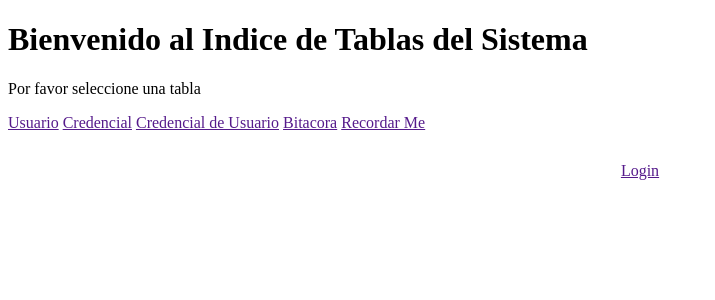
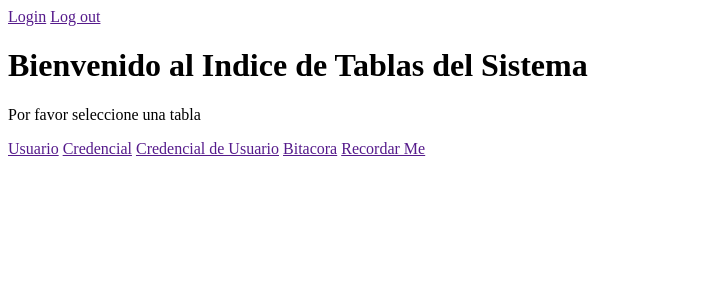
Before and after one commit to carlitos2014/PortalWeb, a PHP site: the page made by view/homePage/indexTemplate.html.php in a window 1280 px wide. Shown: the top 300 px of the page, without its empty margins (0-715 px from the left). Run offline with PHP 8.4, Linux system fonts and the light colour scheme; the template is opened without the code that fills it, so the values that code supplies are empty.

Commit message:
implemetando la accion de logout

```diff
--- a/view/homePage/indexTemplate.html.php
+++ b/view/homePage/indexTemplate.html.php
@@ -1,5 +1,7 @@
 
-<?php use mvc\routing\routingClass as routing ?>
+<?php
+
+use mvc\routing\routingClass as routing ?>
 
 
 <!DOCTYPE html>
@@ -14,6 +16,17 @@
 
 
         <div class="jumbotron">
+
+
+
+
+            <div style="margin-bottom: 0px; margin-top: 0px" align="left">
+                <a href="<?php echo routing::getInstance()->getUrlWeb('shfSecurity', 'index') ?>" class="btn btn-success">Login</a>
+
+
+                <a href="<?php echo routing::getInstance()->getUrlWeb('shfSecurity', 'logout') ?>" class="btn btn-danger">Log out</a>
+            </div>
+
             <h1>Bienvenido al Indice de Tablas del Sistema</h1>
             <p>Por favor seleccione una tabla</p>
 
@@ -30,20 +43,5 @@
             <a href="<?php echo routing::getInstance()->getUrlWeb('usuarioCredencial', 'index') ?>" class="list-group-item list-group-item-danger">Credencial de Usuario</a>
             <a href="<?php echo routing::getInstance()->getUrlWeb('bitacora', 'index') ?>" class="list-group-item list-group-item-warning">Bitacora</a>
             <a href="<?php echo routing::getInstance()->getUrlWeb('recordarMe', 'index') ?>" class="list-group-item list-group-item-info">Recordar Me</a>
-<!--            <a href="<?php //echo routing::getInstance()->getUrlWeb('datosUsuario', 'index') ?>" class="list-group-item list-group-item-success">Datos de Usuario</a>-->
-
-
+<!--            <a href="<?php //echo routing::getInstance()->getUrlWeb('datosUsuario', 'index')    ?>" class="list-group-item list-group-item-success">Datos de Usuario</a>-->
         </div>
-
-        <div style="margin-bottom: 10px; margin-top: 30px" align="center">
-        <a href="<?php echo routing::getInstance()->getUrlWeb('shfSecurity', 'index') ?>" class="btn-default">Login</a>
-
-
-        </div>
-        <footer class="">
-
-        </footer>
-
-
-    </body>
-</html>
```
Also changed, not shown: 1 other file.
